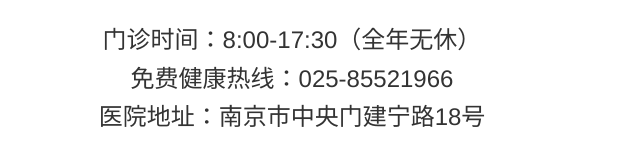
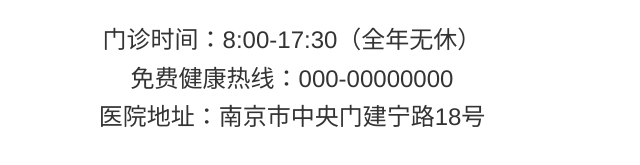
Before and after one commit to yangnannba/20171113, a plain HTML site: page index.html in a window 1280 px wide. Shown: the part 8121-8286 px from the top of the page, 348-988 px from the left. Drawn offline with Linux system fonts and the light colour scheme.

Commit message:
tel
修改电话

```diff
--- a/index.html
+++ b/index.html
@@ -397,7 +397,7 @@
 </nav>
 <footer class="footer text-center">
 	   <img src="images/footer_logo.png" alt="南京现代长城">
-	   <p>门诊时间：8:00-17:30（全年无休）<br>免费健康热线：025-85521966<br>医院地址：南京市中央门建宁路18号</p>
+	   <p>门诊时间：8:00-17:30（全年无休）<br>免费健康热线：000-00000000<br>医院地址：南京市中央门建宁路18号</p>
 </footer>
 </body>
 </html>
```
